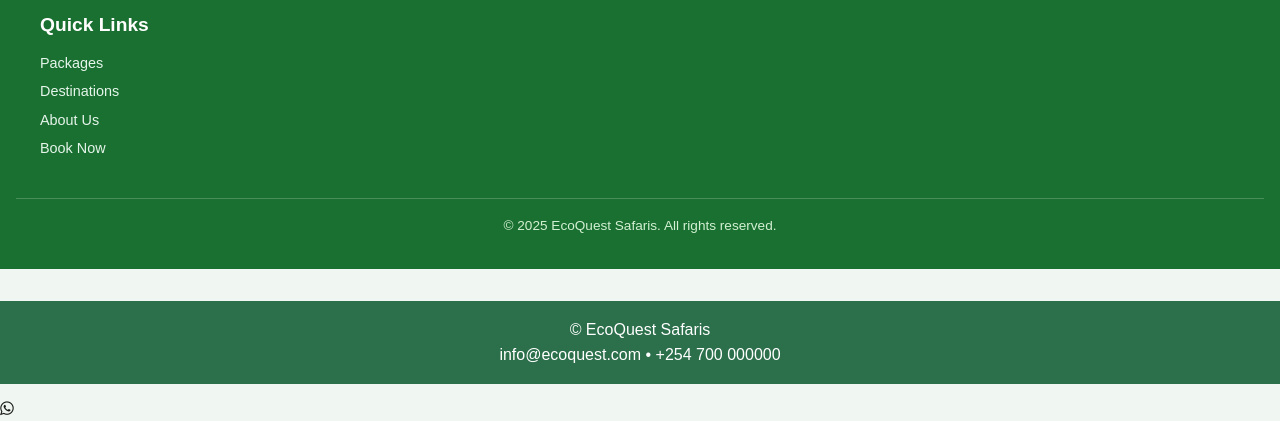
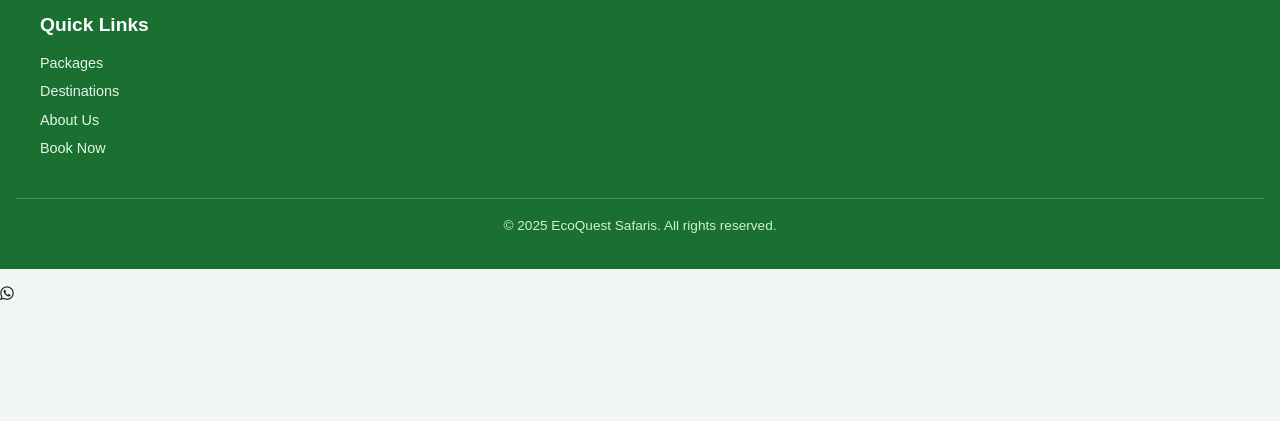
Before and after one commit to suleiman27/suleh, a plain HTML site: page index.html in a window 1280 px wide. Shown: the part 4390-4811 px from the top of the page. After the commit the page ends 4696 px from the top, so only its background shows below. Drawn offline with Linux system fonts and the light colour scheme.

Commit message:
Update index.html

```diff
--- a/index.html
+++ b/index.html
@@ -281,17 +281,6 @@
     © <span id="year"></span> EcoQuest Safaris. All rights reserved.
   </div>
 </footer>
-
-
-
-  <!-- FOOTER -->
-  <footer class="site-footer">
-    <div class="container">
-      <div>© <span id="year"></span> EcoQuest Safaris</div>
-      <div><a href="mailto:info@ecoquest.com">info@ecoquest.com</a> • +254 700 000000</div>
-    </div>
-  </footer>
-
   <!-- WHATSAPP FLOATING BUTTON -->
  <link rel="stylesheet" href="https://maxcdn.bootstrapcdn.com/font-awesome/4.5.0/css/font-awesome.min.css">
 <a href="https://api.whatsapp.com/send?phone=51955081075&text=Hola%21%20Quisiera%20m%C3%A1s%20informaci%C3%B3n%20sobre%20Varela%202." class="float" target="_blank">
```
